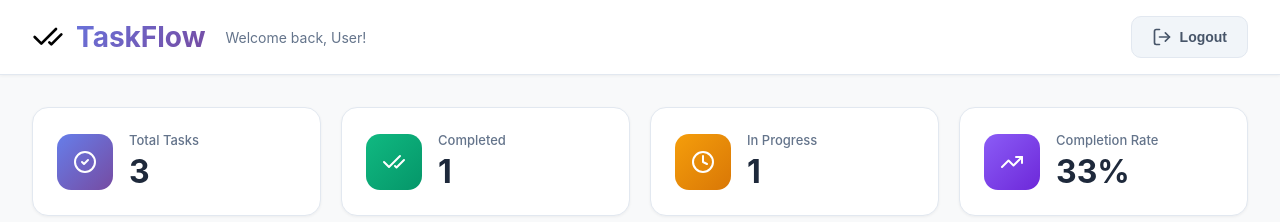
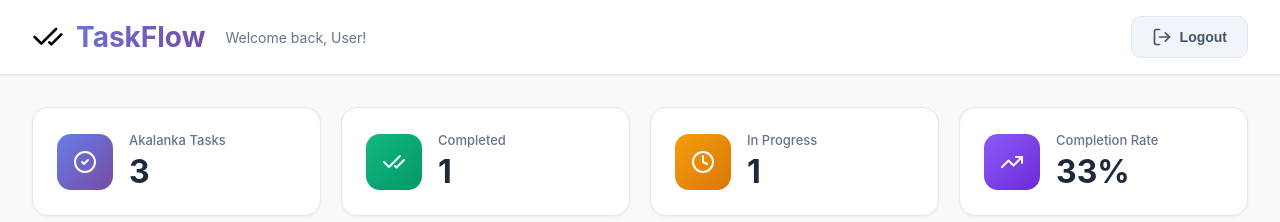
Before and after one commit to kvapcakalanka/Devops-Engineering, a React (Vite) app in the folder app/frontend/: page /home in a window 1280 px wide. Shown: the top 222 px of the page. Built offline with nearby package versions, Linux system fonts and the light colour scheme; sample sign-in values are in the browser's storage.

Commit message:
testpublic jenkins latest-3

```diff
--- a/app/frontend/src/pages/Home.jsx
+++ b/app/frontend/src/pages/Home.jsx
@@ -158,7 +158,7 @@ function Home() {
               <CheckCircle2 size={24} />
             </div>
             <div className="stat-info">
-              <p className="stat-label">Total Tasks</p>
+              <p className="stat-label">Akalanka Tasks</p>
               <h3 className="stat-value">{totalTasks}</h3>
             </div>
           </div>
```
